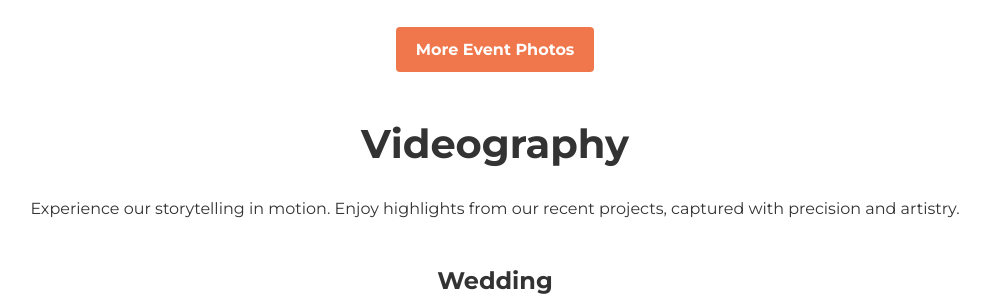
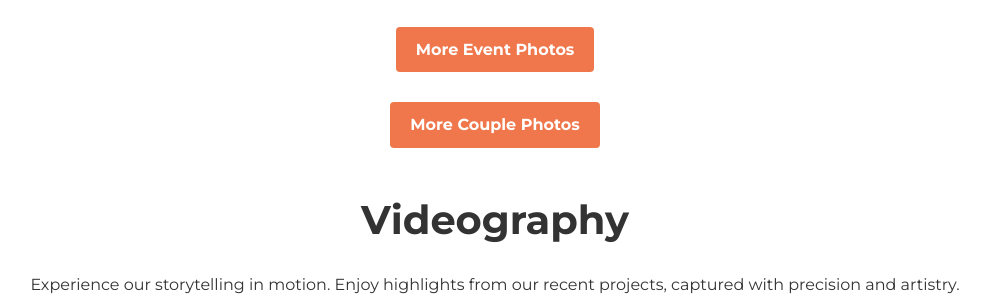
Before and after one commit to mbreeze-studio/mbreeze-studio.github.io, a plain HTML site: page index.html in a window 1280 px wide. Shown: the part 2264-2571 px from the top of the page, without its empty margins (145-1135 px from the left). Drawn offline with Linux system fonts and the light colour scheme.

Commit message:
Update index.html

```diff
--- a/index.html
+++ b/index.html
@@ -120,6 +120,10 @@
 			<!-- Buttons at the bottom of the portfolio -->
 			<div class="button-container">
 				<a href="https://flic.kr/s/aHBqjBoRtd" target="_blank" class="btn_album event-photo">More Event Photos</a>
+				<!-- <a href="https://flic.kr/s/aHBqjWeddingPhotos" target="_blank" class="btn wedding-photo">Wedding Photos</a> -->
+			</div>
+			<div class="button-container">
+				<a href="https://flic.kr/s/aHBqjCrfqe" target="_blank" class="btn_album couple-photo">More Couple Photos</a>
 				<!-- <a href="https://flic.kr/s/aHBqjWeddingPhotos" target="_blank" class="btn wedding-photo">Wedding Photos</a> -->
 			</div>
 		</div>
```
